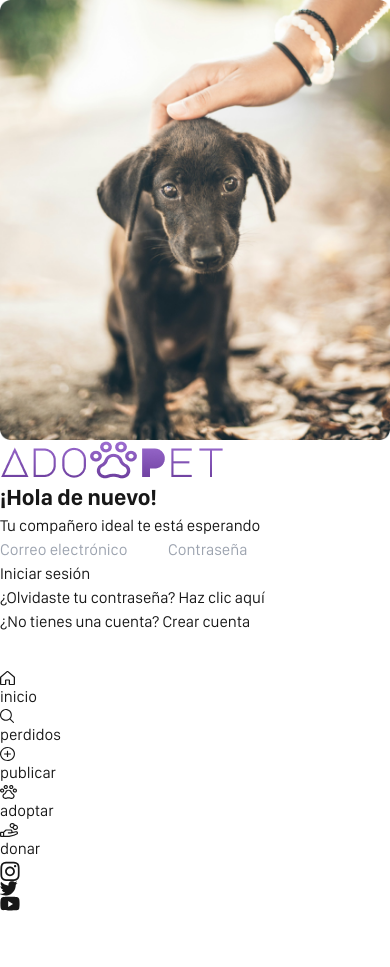
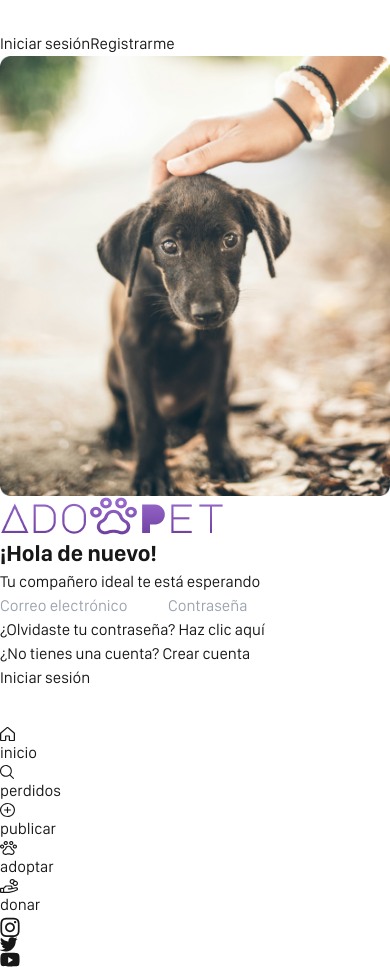
Before and after one commit to No-Country-simulation/s18-05-m-csharp-react, a Next.js app in the folder client/: page /iniciar-sesion in a window 390 px wide. Before the commit the page ends 911 px from the top, so only its background shows below. Built offline with nearby package versions, Linux system fonts and the light colour scheme.

Commit message:
user store, navegacion y estilos del login

```diff
--- a/client/src/app/iniciar-sesion/page.tsx
+++ b/client/src/app/iniciar-sesion/page.tsx
@@ -32,7 +32,7 @@ const page = () => {
           </p>
           <p className="mt-2">
             ¿No tienes una cuenta?{' '}
-            <LinkUnderline href={"#"}>
+            <LinkUnderline href={"/registrarme"}>
               Crear cuenta
             </LinkUnderline>
           </p>
--- /dev/null
+++ b/client/src/app/registrarme/page.tsx
@@ -0,0 +1,9 @@
+import React from 'react'
+
+const page = () => {
+  return (
+    <div>page</div>
+  )
+}
+
+export default page
--- a/client/src/components/ImageWithContent.tsx
+++ b/client/src/components/ImageWithContent.tsx
@@ -20,7 +20,7 @@ const ImageWithContent: FC<Props> = ({ src, alt, children }) => {
         />
       </aside>
 
-      <div className="w-full md:w-1/2 flex justify-center items-center py-12">
+      <div className="w-full md:w-1/2 flex justify-center items-center py-10">
         <div className="max-w-md w-full">
           {children}
         </div>
--- a/client/src/components/login/Form.tsx
+++ b/client/src/components/login/Form.tsx
@@ -1,18 +1,26 @@
-import { FC, FormHTMLAttributes, ReactNode } from "react"
+"use client"
+import { FC, FormHTMLAttributes, ReactNode, useState, useEffect } from "react"
 import CustomInput from "../CustomInput";
 
 interface Props extends FormHTMLAttributes<HTMLFormElement> {
   children?: ReactNode;
   className?: string;
-  downButonn?: boolean;
 }
 
-const Form: FC<Props> = ({ downButonn = false, className, children }) => {
+const Form: FC<Props> = ({ className, children }) => {
+  const [isMobile, setIsMobile] = useState(false)
+
+  useEffect(() => {
+    const checkScreenSize = () => setIsMobile(window.innerWidth <= 768);
+    checkScreenSize();
+    window.addEventListener("resize", checkScreenSize);
+    return () => window.removeEventListener("resize", checkScreenSize);
+  }, [])
 
   return (
     <form className={`w-10/12 m-auto ${className}`}>
 
-      <div className="flex flex-col gap-3">
+      <div className={`flex flex-col gap-3 ${isMobile && "mb-[40px]"}`}>
         <CustomInput
           type="email"
           name="email"
@@ -28,13 +36,13 @@ const Form: FC<Props> = ({ downButonn = false, className, children }) => {
         />
       </div>
 
-      {downButonn && children}
+      {isMobile && children}
 
-      <button className="w-full text-center text-dark-gray font-bold text-body h-[44px] border-primary-light hover:border-primary hover:bg-primary hover:text-white border-[1px] rounded-[22px] transition-all ease duration-300 focus:outline-primary focus:scale-95 my-[40px]">
+      <button className={`w-full text-center text-dark-gray font-bold text-body h-[44px] border-primary-light hover:border-primary hover:bg-primary hover:text-white border-[1px] rounded-[22px] transition-all ease duration-300 focus:outline-primary focus:scale-95 ${isMobile ? "mt-[40px]" : "my-[40px]"}`}>
         Iniciar sesión
       </button>
 
-      {!downButonn && children}
+      {!isMobile && children}
 
     </form>
   )
--- a/client/src/layout/Header.tsx
+++ b/client/src/layout/Header.tsx
@@ -1,11 +1,24 @@
 import Nav from "./Nav"
+import UserNav from "./UserNav"
+import Image from "next/image"
+
 
 const Header = () => {
   return (
     <header className="bg-custom-gradient h-[100px]">
 
       <div className="flex items-center h-[calc(100%-22px)] justify-between px-4">
+        <Image
+          priority
+          width={40.74}
+          height={30.67}
+          alt="AdoPet-header-icon"
+          src="/assets/icons/icon.png"
+        />
+
         <Nav isTop />
+
+        <UserNav />
       </div>
 
       <div className="h-[22px] bg-white w-full rounded-t-[22px]"></div>
--- /dev/null
+++ b/client/src/layout/UserNav.tsx
@@ -0,0 +1,27 @@
+import Link from "next/link"
+
+const links: { href: string; label: string }[] = [
+  { href: "/iniciar-sesion", label: "Iniciar sesión" },
+  { href: "/registrarme", label: "Registrarme" },
+]
+
+
+const UserNav = () => {
+  return (
+    <div className="flex gap-1">
+      {
+        links.map(({ href, label }, i) => (
+          <Link href={href} key={i} className={`
+          rounded-full py-1.5 px-4 text-small
+          duration-300 text-white hover:text-secondary-light
+          ${!(i % 2) && "bg-white-100"} transition-all ease
+          `}>
+            {label}
+          </Link>
+        ))
+      }
+    </div>
+  )
+}
+
+export default UserNav
```
Also changed, not shown: client/src/hooks/UseUser.ts (added, +9 -0 lines), client/src/store/user-store.tsx (added, +35 -0 lines).
